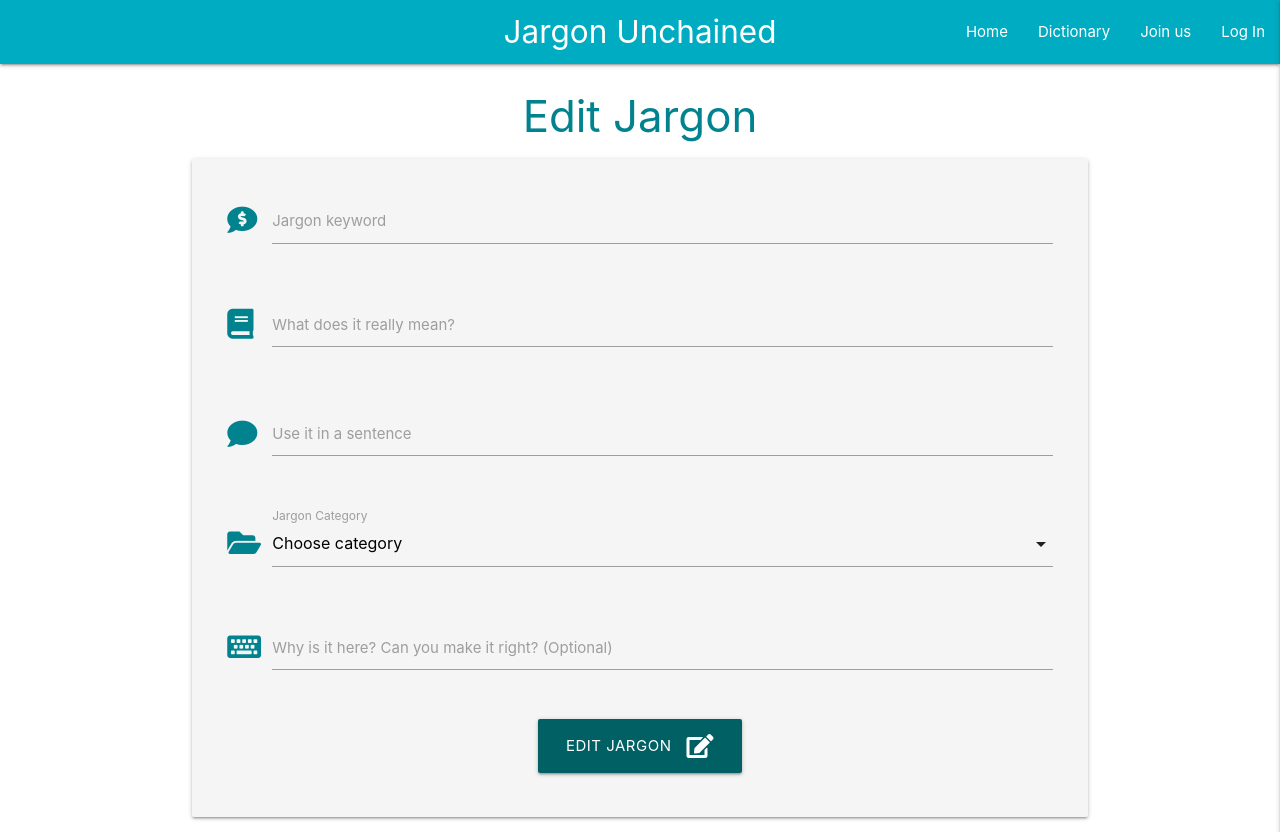
After one commit to dandavies23/jargon-unchained, a Flask app: template templates/edit_jargon.html in a window 1280 px wide. The commit adds this page. Run offline with Flask 2, Linux system fonts and the light colour scheme; the template is opened without the code that fills it, so the values that code supplies are empty; some libraries are stand-ins or nearby versions.

Commit message:
Add Edit Jargon and bugtesting

```diff
--- a/app.py
+++ b/app.py
@@ -96,7 +96,6 @@ def profile(username):
 
     if session["user"]:
         return render_template("profile.html", username=username)
-
     return redirect(url_for("login"))
 
 @app.route("/logout")
@@ -127,6 +126,13 @@ def add_jargon():
     return render_template("add_jargon.html", categories=categories)
 
 
+@app.route("/edit_jargon/<jargon_id>", methods=["GET", "POST"])
+def edit_jargon(jargon_id):
+    entry = mongo.db.jargon.find_one({"_id": ObjectId(entry_id)})
+
+    categories = mongo.db.categories.find().sort("category_name", 1)
+    return render_template("edit_jargon.html", entry=entry, categories=categories)
+
 if __name__ == "__main__":
     app.run(host=os.environ.get("IP"),
             port=int(os.environ.get("PORT")),
--- /dev/null
+++ b/templates/edit_jargon.html
@@ -0,0 +1,71 @@
+{% extends "base.html" %}
+{% block content %}
+
+    <h3 class="cyan-text text-darken-3 center-align">Edit Jargon</h3>
+
+    <div class="row card-panel grey lighten-4">
+        <form class="col s12" method="POST" action="{{ url_for('edit_jargon', entry_id=entry._id) }}">
+            <!-- Jargon name -->
+            <div class="row">
+                <div class="input-field col s12">
+                    <i class="fas fa-comment-dollar prefix cyan-text text-darken-3"></i>
+                    <input id="jargon_name" name="jargon_name" minlength="5" maxlength="25"
+                        type="text" class="validate" required>
+                    <label for="jargon_name">Jargon keyword</label>
+                </div>
+            </div>
+            <!-- Definition -->
+            <div class="row">
+                <div class="input-field col s12">
+                    <i class="fas fa-book prefix cyan-text text-darken-3"></i>
+                    <textarea id="definition" name="definition" minlength="5" maxlength="200"
+                        class="materialize-textarea validate" required></textarea>
+                    <label for="definition">What does it really mean?</label>
+                </div>
+            </div>
+            <!-- Usage -->
+            <div class="row">
+                <div class="input-field col s12">
+                    <i class="fas fa-comment prefix cyan-text text-darken-3"></i>
+                    <textarea id="usage" name="usage" minlength="5" maxlength="100"
+                        class="materialize-textarea validate" required></textarea>
+                    <label for="usage">Use it in a sentence</label>
+                </div>
+            </div>
+            <!-- Choose category -->
+            <div class="row">
+                <div class="input-field col s12">
+                    <i class="fas fa-folder-open prefix cyan-text text-darken-3"></i>
+                    <select id="category_name" name="category_name" class="validate" required>
+                        <option value="" disabled selected>Choose category</option>
+                        {% for category in categories %}
+                            <option value="{{ category.category_name }}">{{ category.category_name }}</option>
+                        {% endfor %}
+                    </select>
+                    <label for="category_name">Jargon Category</label>
+                </div>
+            </div>
+            <!-- Editorialise optional -->
+            <div class="row">
+                <div class="input-field col s12">
+                    <i class="fas fa-keyboard prefix cyan-text text-darken-3"></i>
+                    <textarea id="editorialise" name="editorialise" minlength="5" maxlength="1200"
+                        class="materialize-textarea validate"></textarea>
+                    <label for="editorialise">Why is it here? Can you make it right? (Optional)
+                    </label>
+                </div>
+            </div>
+            <!-- submit button -->
+            <div class="row">
+                <div class="col s12 center-align">
+                    <button type="submit" class="btn-large cyan darken-4">
+                        Edit Jargon <i class="fas fa-edit right"></i>
+                    </button>
+                </div>
+            </div>
+        </form>
+    </div>
+
+
+
+{% endblock %}
```
Also changed, not shown: templates/jargon.html (+4 -4 lines).
